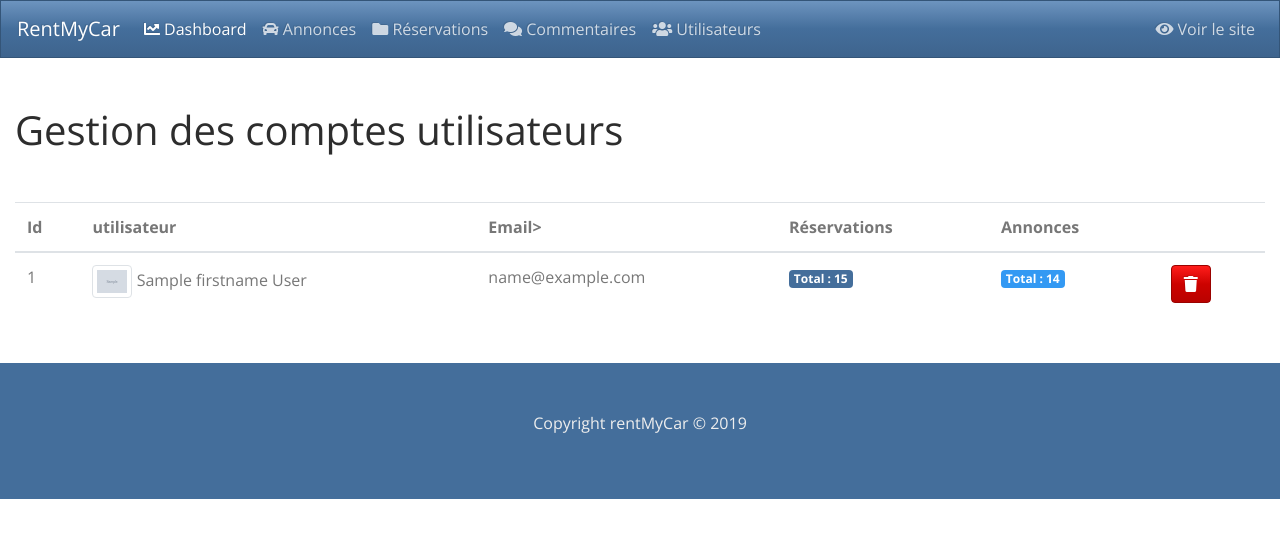
After one commit to valgritim/rentMyCar, a Symfony app: template templates/admin/user/index.html.twig in a window 1280 px wide. The commit adds this page. Shown: the top 538 px of the page. Run offline with Twig, Linux system fonts and the light colour scheme; the template is opened without the code that fills it: most values are stand-ins (such as "Sample title", 1, 10 or a date in 2020); grey boxes marked "Sample" are stand-in pictures; some libraries are stand-ins or nearby versions.

Commit message:
intégration partie gestion des users

```diff
--- a/templates/admin/partials/header.html.twig
+++ b/templates/admin/partials/header.html.twig
@@ -19,7 +19,7 @@
                 <a class="nav-link" href="{{ path('admin_comments')}}"><i class="fas fa-comments"></i> Commentaires</a>
             </li>
              <li class="nav-item">
-                <a class="nav-link" href="#"><i class="fas fa-users"></i> Utilisateurs</a>
+                <a class="nav-link" href="{{ path('admin_users')}}"><i class="fas fa-users"></i> Utilisateurs</a>
             </li>
 
         </ul>
--- /dev/null
+++ b/templates/admin/user/index.html.twig
@@ -0,0 +1,44 @@
+{% extends 'admin/base.html.twig' %}
+
+{% block title %}Administration des utilisateurs{% endblock %}
+
+{% block body %}
+    <div class="container-fluid">
+        <h1 class="my-5">Gestion des comptes utilisateurs</h1>
+
+        <table class="table table-hover">
+        <thead>
+            <tr>
+                <th>Id</th>
+                <th>utilisateur</th>
+                <th>Email></th>
+                <th>Réservations</th>
+                <th>Annonces</th>
+                <th></th>
+            </tr>
+        </thead>
+        <tbody>
+            {% for user in users %}
+                <tr>
+                    <td>{{ user.id }}</td>
+                    <td>
+                        <img class="img-thumbnail avatar-admin" src="{{ user.picture}}" alt="">
+                        {{user.firstname}} {{user.lastName}}
+                    </td>
+                    <td>{{user.email}}</td>
+                    <td class="text-left"><span class="badge badge-primary rounded">Total : {{user.bookings|length}}</span>
+                    </td>
+                    <td class="text-left"><span class="badge badge-info rounded">Total : {{user.adverts|length}}</span>
+                    </td>
+                    <td>
+                        <a href="{{ path("admin_users_delete", {'id': user.id}) }}" class="btn btn-danger"><i class="fas fa-trash"></i></a>
+                    </td>
+                </tr>
+
+            {% endfor %}
+
+        </tbody>
+
+        </table>
+    </div>
+{% endblock %}
```
Also changed, not shown: src/Controller/AdminUserController.php (added, +46 -0 lines).
